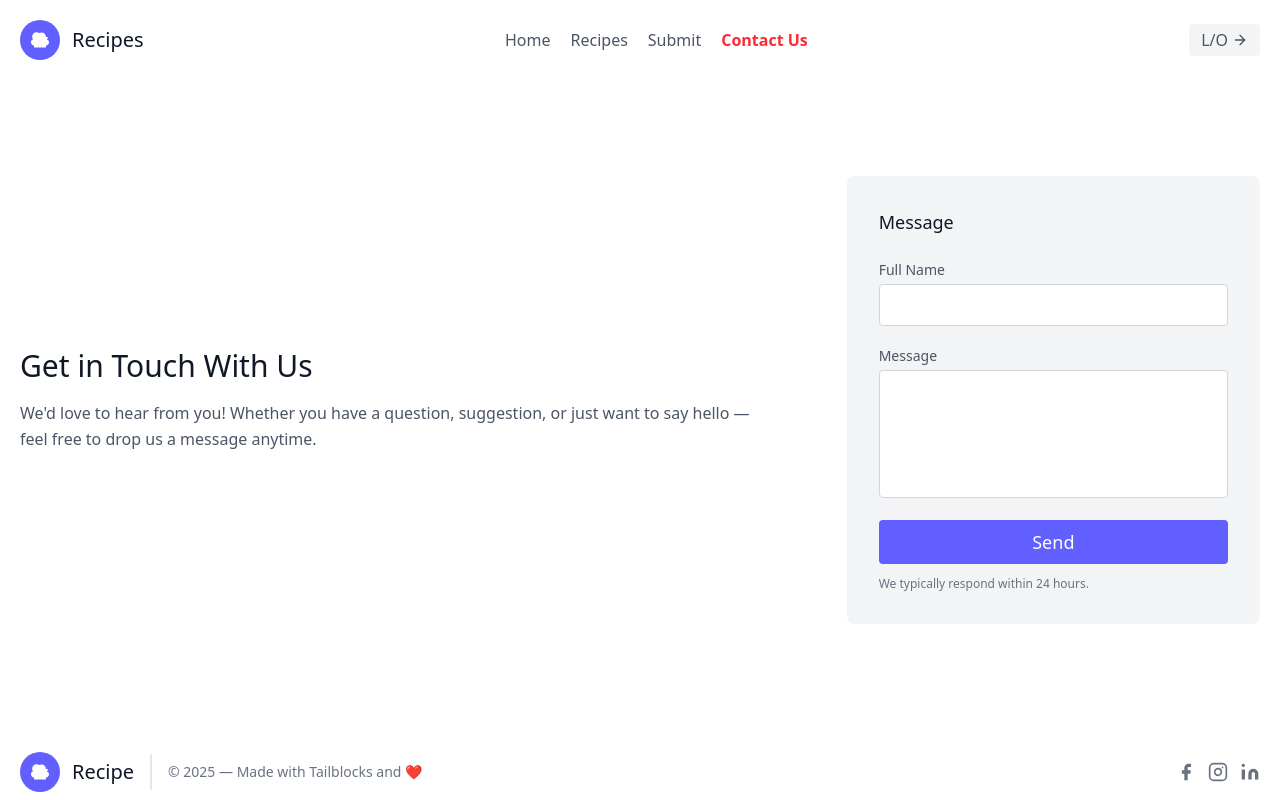
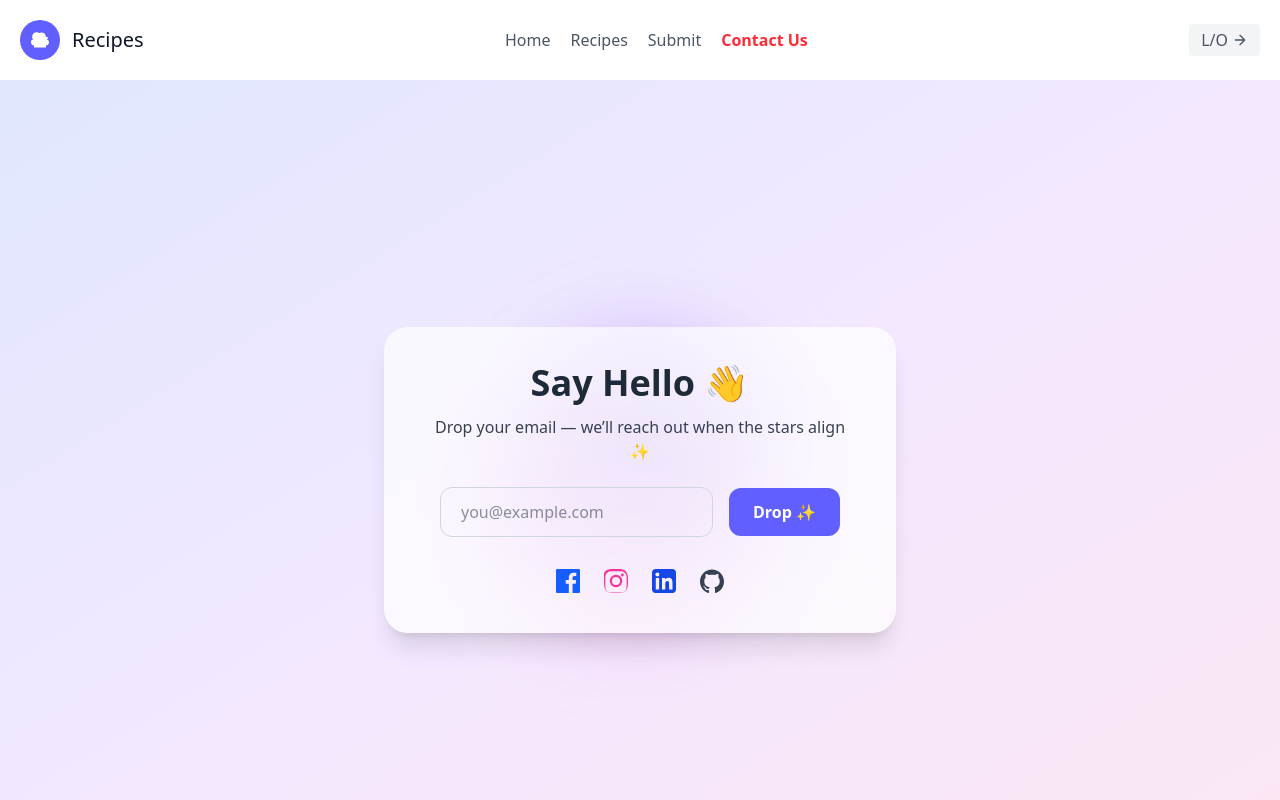
Before and after one commit to Aashirwad10/Recipe-api, a React (Vite) app in the folder frontend/: page /contact in a window 1280 px wide. Shown: the top 800 px of the page. Built offline with nearby package versions, Linux system fonts and the light colour scheme.

Commit message:
ContacUs Page updated

```diff
--- a/frontend/src/pages/ContactUs.jsx
+++ b/frontend/src/pages/ContactUs.jsx
@@ -1,64 +1,154 @@
-import React from "react";
-import "../App.css";
-import Header from '../components/Header';
-import Footer from '../components/Footer';
+import React, { useState } from "react";
+import Header from "../components/Header";
+import Footer from "../components/Footer";
 
 const ContactUs = () => {
+  const [email, setEmail] = useState("");
+  const [showToast, setShowToast] = useState(false);
+
+  const handleSubmit = () => {
+    if (!email.trim()) return;
+
+    localStorage.setItem("contact_email", email);
+
+    setShowToast(true);
+    setTimeout(() => {
+      setShowToast(false);
+      setEmail("");
+    }, 3000);
+  };
+
   return (
     <>
-    <Header />
+      <Header />
 
-    <section className="text-gray-600 body-font">
-      <div className="container px-5 py-24 mx-auto flex flex-wrap items-center">
-        {/* Left Side Text */}
-        <div className="lg:w-3/5 md:w-1/2 md:pr-16 lg:pr-0 pr-0">
-          <h1 className="title-font font-medium text-3xl text-gray-900">
-            Get in Touch With Us
+      <div className="relative w-full h-screen bg-gradient-to-br from-indigo-100 via-purple-100 to-pink-100 flex items-center justify-center overflow-hidden font-sans">
+
+        {/* Animated Background Bubbles */}
+        <div className="absolute w-[300px] h-[300px] bg-purple-300 rounded-full mix-blend-multiply filter blur-2xl opacity-30 animate-[float1_6s_ease-in-out_infinite]"></div>
+        <div className="absolute w-[250px] h-[250px] bg-pink-300 rounded-full mix-blend-multiply filter blur-2xl opacity-30 animate-[float2_8s_ease-in-out_infinite]"></div>
+        <div className="absolute w-[200px] h-[200px] bg-indigo-300 rounded-full mix-blend-multiply filter blur-2xl opacity-30 animate-[float3_10s_ease-in-out_infinite]"></div>
+
+        {/* Contact Card */}
+        <div className="relative z-10 bg-white/70 backdrop-blur-xl rounded-3xl shadow-xl p-10 max-w-lg w-full text-center">
+          <h1 className="text-4xl font-extrabold text-gray-800 mb-2 animate-header-bounce">
+            Say Hello 👋
           </h1>
-          <p className="leading-relaxed mt-4">
-            We'd love to hear from you! Whether you have a question, suggestion, or just want to say hello — feel free to drop us a message anytime.
+          <p className="text-gray-700 mb-6 animate-fadein-slow">
+            Drop your email — we’ll reach out when the stars align ✨
           </p>
-        </div>
 
-        {/* Contact Form */}
-        <div className="lg:w-2/6 md:w-1/2 bg-gray-100 rounded-lg p-8 flex flex-col md:ml-auto w-full mt-10 md:mt-0">
-          <h2 className="text-gray-900 text-lg font-medium title-font mb-5">Message</h2>
-
-          <div className="relative mb-4">
-            <label htmlFor="full-name" className="leading-7 text-sm text-gray-600">
-              Full Name
-            </label>
+          <div className="flex flex-col sm:flex-row items-center justify-center gap-4">
             <input
-              type="text"
-              id="full-name"
-              name="full-name"
-              className="w-full bg-white rounded border border-gray-300 focus:border-indigo-500 focus:ring-2 focus:ring-indigo-200 text-base outline-none text-gray-700 py-1 px-3 leading-8 transition-colors duration-200 ease-in-out"
+              type="email"
+              value={email}
+              onChange={(e) => setEmail(e.target.value)}
+              placeholder="you@example.com"
+              className="w-full sm:w-auto px-5 py-3 rounded-xl border border-gray-300 focus:outline-none focus:ring-2 focus:ring-indigo-400 transition-all duration-300 text-gray-800"
             />
+            <button
+              onClick={handleSubmit}
+              className="px-6 py-3 bg-indigo-500 hover:bg-indigo-600 text-white font-semibold rounded-xl transition-all duration-300"
+            >
+              Drop ✨
+            </button>
           </div>
 
-          <div className="relative mb-4">
-            <label htmlFor="message" className="leading-7 text-sm text-gray-600">
-              Message
-            </label>
-            <textarea
-              id="message"
-              name="message"
-              className="w-full bg-white rounded border border-gray-300 focus:border-indigo-500 focus:ring-2 focus:ring-indigo-200 h-32 text-base outline-none text-gray-700 py-1 px-3 resize-none leading-6 transition-colors duration-200 ease-in-out"
-            ></textarea>
+          {showToast && (
+            <div className="mt-6 text-green-700 bg-green-100 px-4 py-2 rounded-lg shadow-lg animate-fadein">
+              Thank you! We'll be in touch.
+            </div>
+          )}
+
+          {/* Social Icons */}
+          <div className="mt-8 flex justify-center space-x-6">
+            <a
+              href="https://www.facebook.com/vigor.spiritless"
+              target="_blank"
+              rel="noopener noreferrer"
+              className="text-blue-600 hover:text-blue-800 transition transform hover:scale-110"
+              title="Facebook"
+            >
+              <svg className="w-6 h-6 fill-current" viewBox="0 0 24 24">
+                <path d="M22.675 0H1.325C.593 0 0 .593 0 1.326v21.348C0 23.407.593 24 1.325 24H12.82v-9.294H9.692v-3.622h3.128V8.413c0-3.1 1.894-4.788 4.66-4.788 1.325 0 2.464.099 2.796.143v3.24l-1.918.001c-1.504 0-1.796.715-1.796 1.763v2.313h3.587l-.467 3.622h-3.12V24h6.116C23.407 24 24 23.407 24 22.674V1.326C24 .593 23.407 0 22.675 0z" />
+              </svg>
+            </a>
+            <a
+              href="https://www.instagram.com/black_eyelol/"
+              target="_blank"
+              rel="noopener noreferrer"
+              className="text-pink-500 hover:text-pink-700 transition transform hover:scale-110"
+              title="Instagram"
+            >
+              <svg className="w-6 h-6 fill-current" viewBox="0 0 24 24">
+                <path d="M12 2.2c3.2 0 3.6 0 4.9.1 1.2.1 2 .3 2.5.5.6.2 1.1.6 1.6 1.1.5.5.9 1 1.1 1.6.2.5.4 1.3.5 2.5.1 1.3.1 1.7.1 4.9s0 3.6-.1 4.9c-.1 1.2-.3 2-.5 2.5-.2.6-.6 1.1-1.1 1.6-.5.5-1 .9-1.6 1.1-.5.2-1.3.4-2.5.5-1.3.1-1.7.1-4.9.1s-3.6 0-4.9-.1c-1.2-.1-2-.3-2.5-.5-.6-.2-1.1-.6-1.6-1.1-.5-.5-.9-1-1.1-1.6-.2-.5-.4-1.3-.5-2.5-.1-1.3-.1-1.7-.1-4.9s0-3.6.1-4.9c.1-1.2.3-2 .5-2.5.2-.6.6-1.1 1.1-1.6.5-.5 1-.9 1.6-1.1.5-.2 1.3-.4 2.5-.5 1.3-.1 1.7-.1 4.9-.1zm0-2.2C8.7 0 8.3 0 7 .1 5.6.2 4.6.5 3.8.8 2.8 1.1 2 1.6 1.3 2.3.5 3 .1 3.8-.2 4.8c-.3.8-.6 1.8-.7 3.2C-.1 9.3 0 9.7 0 12c0 2.3-.1 2.7.1 4 .1 1.4.4 2.4.7 3.2.3 1 .8 1.8 1.5 2.5.7.7 1.5 1.2 2.5 1.5.8.3 1.8.6 3.2.7 1.3.1 1.7.1 4 .1s2.7 0 4-.1c1.4-.1 2.4-.4 3.2-.7 1-.3 1.8-.8 2.5-1.5.7-.7 1.2-1.5 1.5-2.5.3-.8.6-1.8.7-3.2.1-1.3.1-1.7.1-4s0-2.7-.1-4c-.1-1.4-.4-2.4-.7-3.2-.3-1-.8-1.8-1.5-2.5-.7-.7-1.5-1.2-2.5-1.5-.8-.3-1.8-.6-3.2-.7C15.3.1 14.9 0 12 0zM12 5.8a6.2 6.2 0 100 12.4 6.2 6.2 0 000-12.4zm0 10.2a4 4 0 110-8 4 4 0 010 8zm6.4-11.4a1.4 1.4 0 100 2.8 1.4 1.4 0 000-2.8z" />
+              </svg>
+            </a>
+            <a
+              href="https://www.linkedin.com/in/aashirwad-budhathoki-969832347/"
+              target="_blank"
+              rel="noopener noreferrer"
+              className="text-blue-700 hover:text-blue-900 transition transform hover:scale-110"
+              title="LinkedIn"
+            >
+              <svg className="w-6 h-6 fill-current" viewBox="0 0 24 24">
+                <path d="M20.5 0H3.5C1.6 0 0 1.6 0 3.5V20.5C0 22.4 1.6 24 3.5 24H20.5C22.4 24 24 22.4 24 20.5V3.5C24 1.6 22.4 0 20.5 0ZM7.1 20.4H3.8V9H7.1V20.4ZM5.4 7.5C4.3 7.5 3.4 6.6 3.4 5.5C3.4 4.4 4.3 3.5 5.4 3.5C6.5 3.5 7.4 4.4 7.4 5.5C7.4 6.6 6.5 7.5 5.4 7.5ZM20.4 20.4H17.1V14.9C17.1 13.6 17.1 11.9 15.3 11.9C13.5 11.9 13.3 13.3 13.3 14.8V20.4H10V9H13.2V10.5H13.3C13.8 9.6 15.1 8.8 16.7 8.8C20.1 8.8 20.5 11.1 20.5 14.1V20.4H20.4Z" />
+              </svg>
+            </a>
+            <a
+              href="https://github.com/Aashirwad10"
+              target="_blank"
+              rel="noopener noreferrer"
+              className="text-gray-700 hover:text-black transition transform hover:scale-110"
+              title="GitHub"
+            >
+              <svg className="w-6 h-6 fill-current" viewBox="0 0 24 24">
+                <path d="M12 0.5C5.4 0.5 0 5.9 0 12.5C0 17.9 3.4 22.4 8.2 23.9C8.8 24 9 23.6 9 23.3V21.1C5.7 21.9 5 19.5 5 19.5C4.5 18.3 3.7 18 3.7 18C2.6 17.3 3.8 17.3 3.8 17.3C5 17.4 5.6 18.5 5.6 18.5C6.7 20.4 8.4 19.9 9.1 19.6C9.2 18.8 9.5 18.3 9.8 18.1C7.1 17.8 4.3 16.7 4.3 11.9C4.3 10.5 4.8 9.3 5.7 8.4C5.6 8.1 5.1 6.8 5.8 5C5.8 5 6.9 4.7 9 6.1C10 5.8 11 5.7 12 5.7C13 5.7 14 5.8 15 6.1C17.1 4.7 18.2 5 18.2 5C18.9 6.8 18.4 8.1 18.3 8.4C19.2 9.3 19.7 10.5 19.7 11.9C19.7 16.7 16.9 17.8 14.2 18.1C14.6 18.4 15 19 15 20V23.3C15 23.6 15.2 24 15.8 23.9C20.6 22.4 24 17.9 24 12.5C24 5.9 18.6 0.5 12 0.5Z" />
+              </svg>
+            </a>
           </div>
-
-          <button className="text-white bg-indigo-500 border-0 py-2 px-8 focus:outline-none hover:bg-indigo-600 rounded text-lg">
-            Send
-          </button>
-
-          <p className="text-xs text-gray-500 mt-3">
-            We typically respond within 24 hours.
-          </p>
         </div>
       </div>
-    </section>
 
-    <Footer />
+      <Footer />
+
+      {/* Inline animations */}
+      <style>
+        {`
+          @keyframes float1 {
+            0%, 100% { transform: translateY(0) translateX(0); }
+            50% { transform: translateY(-20px) translateX(20px); }
+          }
+          @keyframes float2 {
+            0%, 100% { transform: translateY(0) translateX(0); }
+            50% { transform: translateY(30px) translateX(-30px); }
+          }
+          @keyframes float3 {
+            0%, 100% { transform: translateY(0) translateX(0); }
+            50% { transform: translateY(-40px) translateX(10px); }
+          }
+          @keyframes fadein {
+            from { opacity: 0; transform: translateY(10px); }
+            to { opacity: 1; transform: translateY(0); }
+          }
+          @keyframes bounce {
+            0%, 100% { transform: translateY(0); }
+            50% { transform: translateY(-8px); }
+          }
+
+          .animate-fadein {
+            animation: fadein 0.5s ease-out;
+          }
+
+          .animate-fadein-slow {
+            animation: fadein 1s ease-out;
+          }
+
+          .animate-header-bounce {
+            animation: bounce 1.5s ease-in-out infinite;
+          }
+        `}
+      </style>
     </>
   );
 };
```
